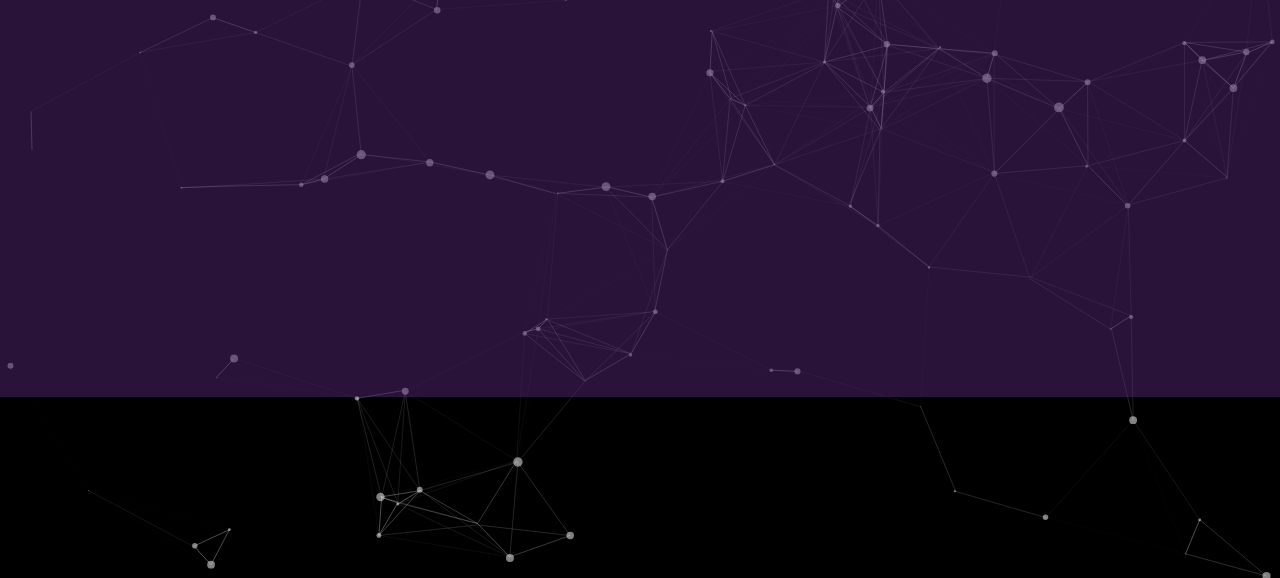
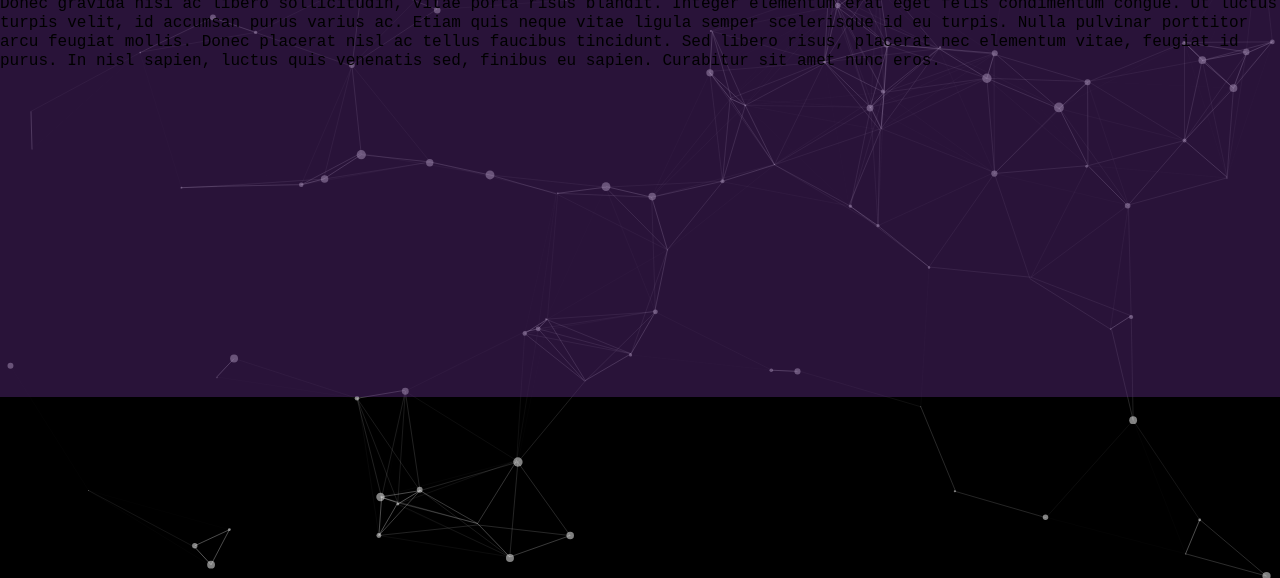
Before and after one commit to logicguy1/logicguy1.github.io, a plain HTML site: page index.html in a window 1280 px wide. Shown: the part 222-800 px from the top of the page. Drawn offline with Linux system fonts and the light colour scheme.

Commit message:
Update index.html

```diff
--- a/index.html
+++ b/index.html
@@ -17,12 +17,19 @@
 
     <div id="description">
       <h1 class="titleCard">About Me</h1>
-      <span></span>
+      <span id="descriptionSpan">I'm a {age} year old programmer and webdeveloper from Denmark. Most of my skills are in python programming discord bots, scripts etc   Lorem ipsum dolor sit amet, consectetur adipiscing elit. Nam non diam varius, efficitur metus vitae, viverra nulla. Nulla facilisi. Donec gravida nisi ac libero sollicitudin, vitae porta risus blandit. Integer elementum erat eget felis condimentum congue. Ut luctus turpis velit, id accumsan purus varius ac. Etiam quis neque vitae ligula semper scelerisque id eu turpis. Nulla pulvinar porttitor arcu feugiat mollis. Donec placerat nisl ac tellus faucibus tincidunt. Sed libero risus, placerat nec elementum vitae, feugiat id purus. In nisl sapien, luctus quis venenatis sed, finibus eu sapien. Curabitur sit amet nunc eros. </span>
     </div>
 
     <!-- Particles.js -->
     <script type="text/javascript" src="js/particles.min.js"></script>
     <script type="text/javascript" src="js/app.js"></script>
 
+    <script type="text/javascript">
+      let description = document.getElementById('descriptionSpan');
+      let year = new Date().getFullYear() - 2004;
+
+      description.textContent = description.innerHTML.replace("{age}", year);
+    </script>
+
   </body>
 </html>
```
